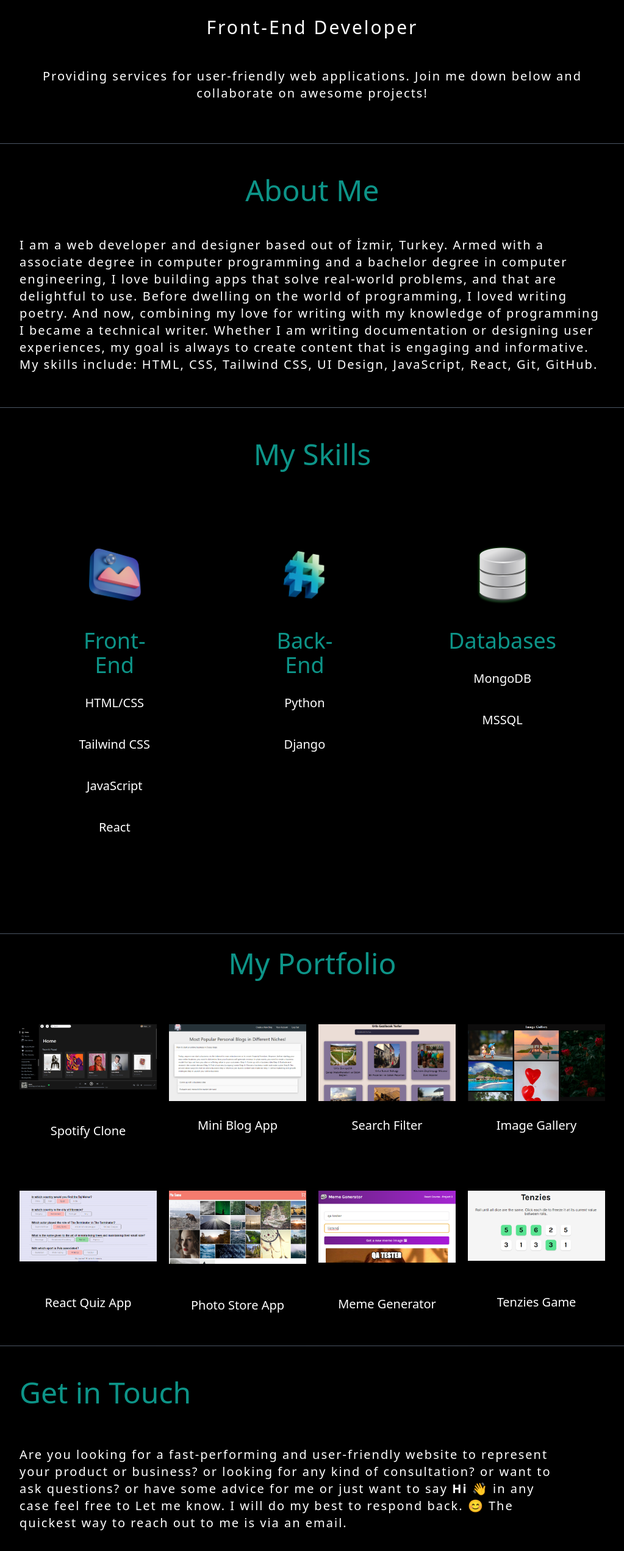
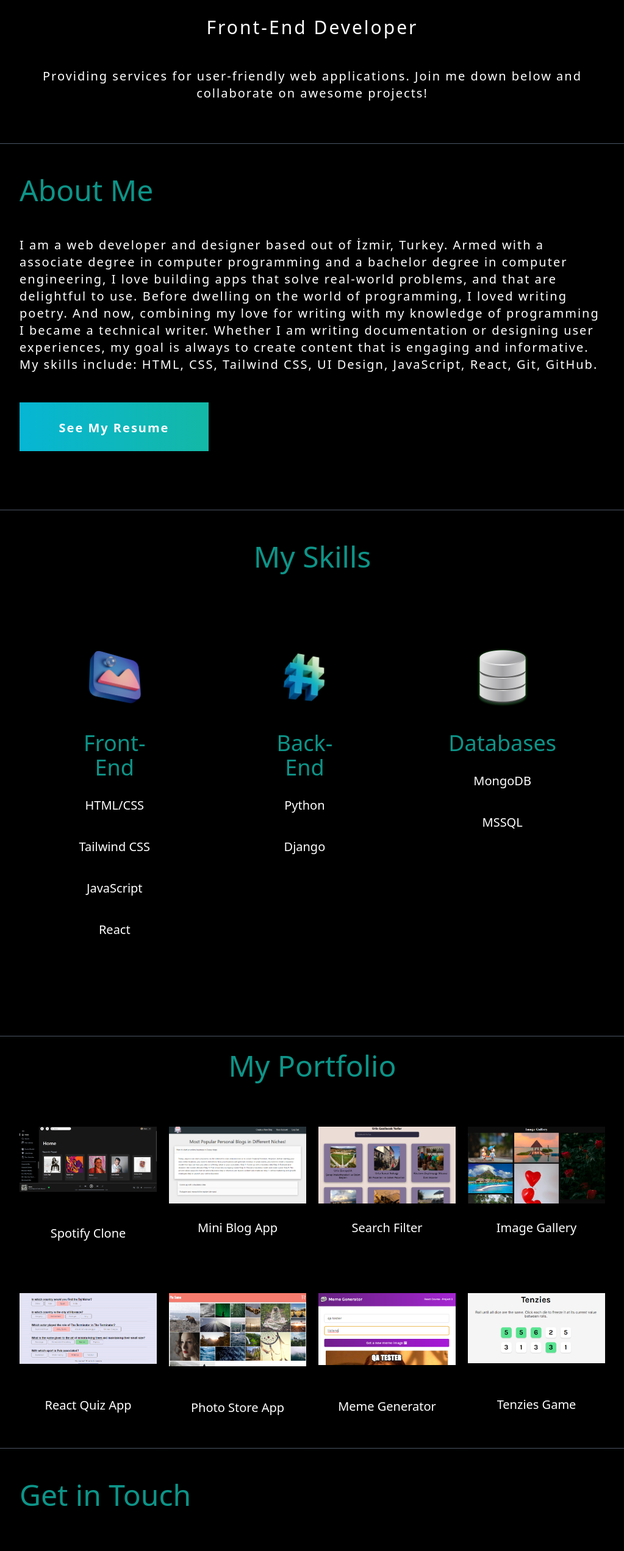
Before and after one commit to fulyaertay/personal-portfolio, a Next.js app: page / in a window 1280 px wide. Shown: the part 245-2789 px from the top of the page at 61% size, without its empty margins (128-1151 px from the left). Built offline with nearby package versions, Linux system fonts and the light colour scheme.

Commit message:
updated contact

```diff
--- a/pages/index.tsx
+++ b/pages/index.tsx
@@ -72,13 +72,13 @@ export default function Home() {
         <hr className="border-gray-600"></hr>
         <section className="px-10 md:px-20 lg:px-40 mb-12" id="about">
           <div>
-            <h3 className="text-3xl text-teal-600 font-medium py-1 md:text-center  md:text-5xl mt-12 mb-10 ">
+            <h3 className="text-3xl text-teal-600 font-medium py-1  md:text-5xl md:text-left mt-12 mb-10 ">
               About Me
             </h3>
             <div className="sm:flex lg:justify-between  gap-10 ">
 
               <div>
-                <p className="text-md py-2 leading-loose tracking-widest text-gray-80 md:text-xl md:max-w-[200] text-white  ">
+                <p className="text-md py-2 leading-loose tracking-widest text-gray-80 md:text-xl md:max-w-8xl text-white  ">
                   I am a web developer and designer based out of İzmir, Turkey.
                   Armed with a associate degree in computer programming and a
                   bachelor degree in computer engineering, I love building apps
@@ -91,7 +91,17 @@ export default function Home() {
                   informative. My skills include: HTML, CSS, Tailwind CSS, UI
                   Design, JavaScript, React, Git, GitHub.
                 </p>
+                <a
+              id="get-in-touch"
+              className="bg-gradient-to-r from-cyan-500 tracking-widest  to-teal-500 font-bold text-white p-7 md:text-center md:text-xl hover:bg-black  inline-block sm:w-[310px] md:h-20  mt-10 mb-12"
+              href="mailto: fulya.ertay@gmail.com"
+            >
+              See My Resume
+            </a>
               </div>
+
+
+
             </div>
           </div>
         </section>
@@ -211,7 +221,7 @@ export default function Home() {
             <h3 className="text-3xl text-teal-600 font-medium py-1 md:text-left md:text-5xl mt-12 mb-10 ">
               Get in Touch
             </h3>
-            <p className="text-md py-5 leading-8 tracking-widest  text-white  md:text-xl md:max-w-4xl mb-5 ">
+            <p className="text-md py-5 leading-8 tracking-widest  text-white  md:text-xl md:max-w-8xl mb-5 ">
               Are you looking for a fast-performing and user-friendly website to
               represent your product or business? or looking for any kind of
               consultation? or want to ask questions? or have some advice for me
```
